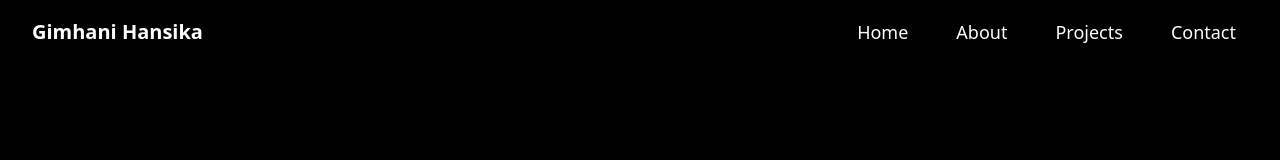
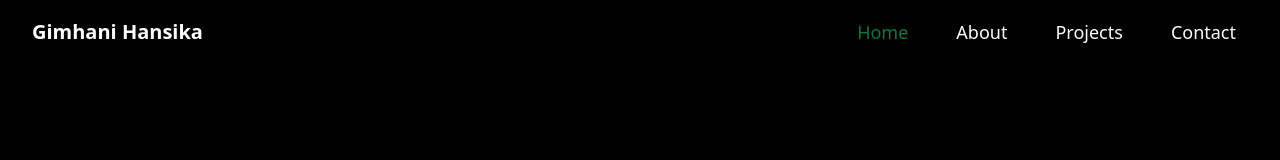
Before and after one commit to ICT-Courses/ict2233-ca-02-Hansi-Umayangani, a React (Vite) app: page / in a window 1280 px wide. Shown: the top 160 px of the page. Built offline with nearby package versions, Linux system fonts and the light colour scheme.

Commit message:
Highlight active navigation link based on current route

```diff
--- a/src/components/Navbar.jsx
+++ b/src/components/Navbar.jsx
@@ -1,5 +1,5 @@
 import { useState } from "react";
-import { Link } from "react-router-dom";
+import { Link, useLocation } from "react-router-dom";
 
 const navigation = [
   { name: "Home", href: "/" },
@@ -9,6 +9,8 @@ const navigation = [
 ];
 
 export default function Navbar() {
+    const location = useLocation();
+
   return (
     <nav className="sticky top-0 z-50 w-full bg-background/95">
       <div className="container mx-auto px-4 sm:px-6 lg:px-8">
@@ -25,7 +27,11 @@ export default function Navbar() {
                 <Link
                   key={item.name}
                   to={item.href}
-                  className="px-3 py-2 rounded-md text-sm md:text-lg font-medium text-foreground hover:text-primary"
+                  className={`px-3 py-2 rounded-md text-sm md:text-lg font-medium transition-colors ${
+                    location.pathname === item.href
+                        ? "text-primary bg-primary/10"
+                        : "text-foreground hover:bg-secondary/10"
+                    }`}
                 >
                   {item.name}
                 </Link>
```
